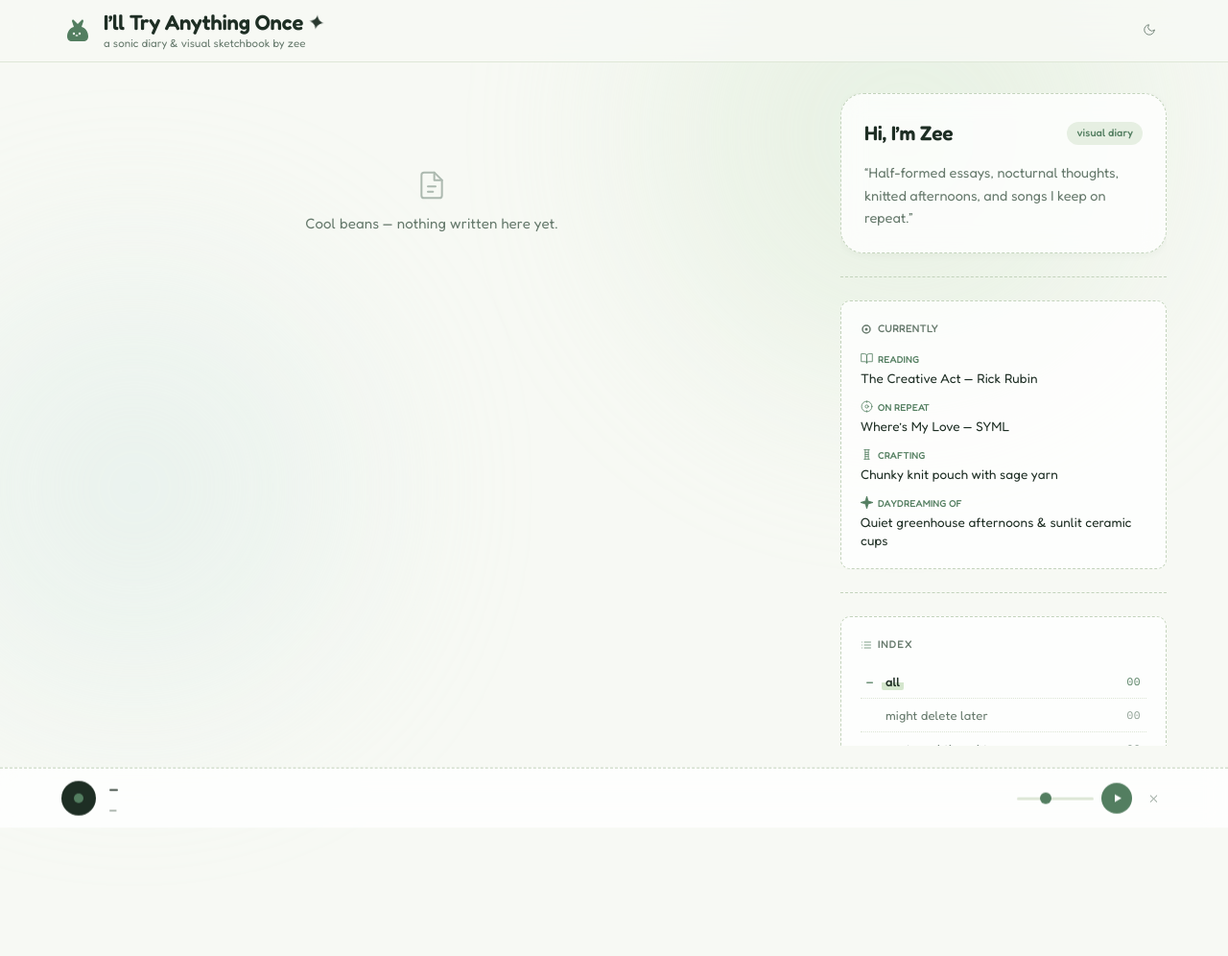
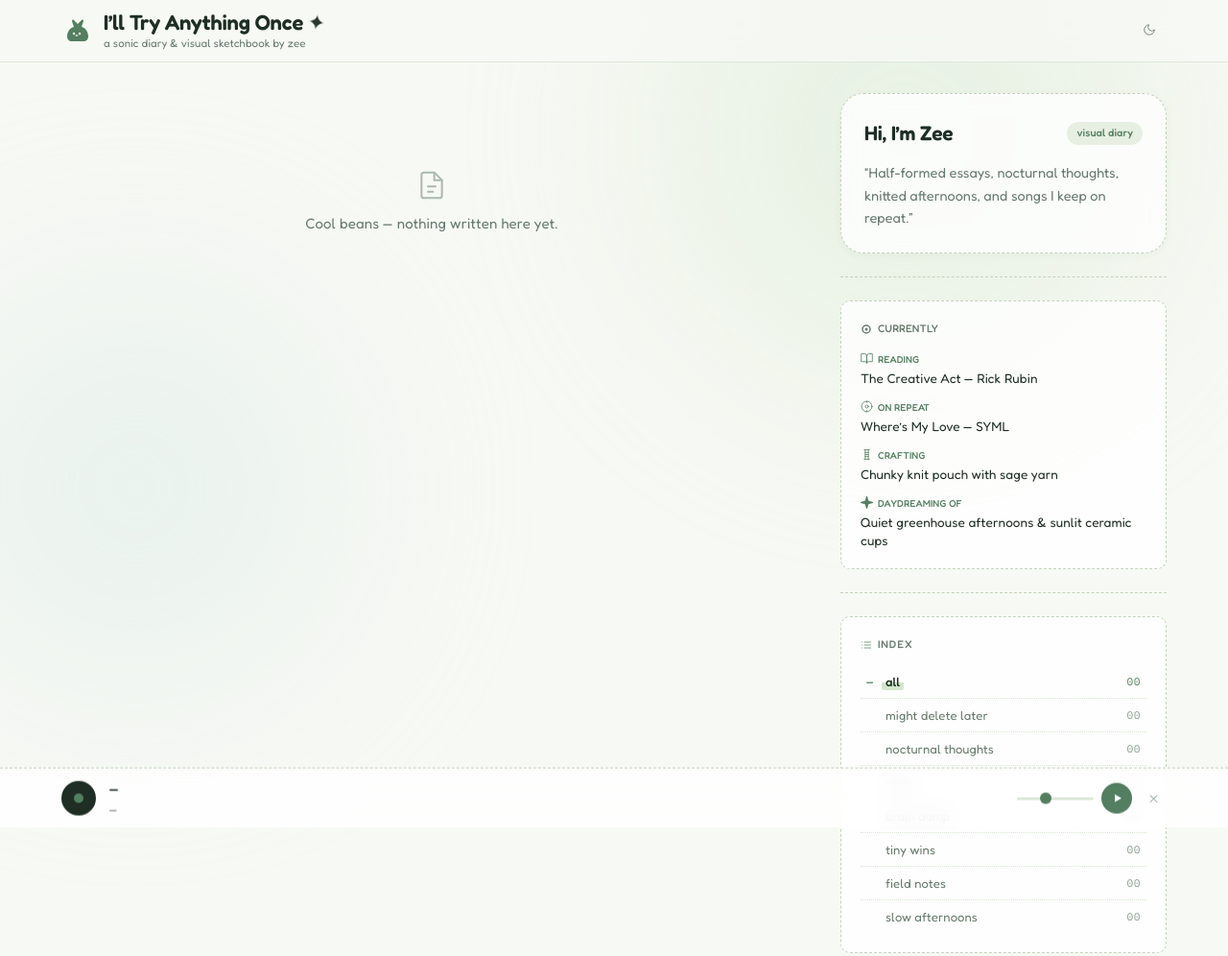
Before and after one commit to zanazy/ill-try-anything-once, a plain HTML site: page index.html in a window 1280 px wide. Shown: the whole page at 96% size. Before the commit the page ends 897 px from the top, so only its background shows below. Drawn offline with nearby package versions, Linux system fonts and the light colour scheme; no server answers.

Commit message:
Make left feed and right sidebar scroll together in unified document flow

```diff
--- a/style.css
+++ b/style.css
@@ -537,6 +537,7 @@ button, input, select, textarea {
   margin: 0 auto;
   padding: 32px 24px 120px;
   display: flex;
+  align-items: flex-start;
   gap: 40px;
 }
 
@@ -549,15 +550,7 @@ button, input, select, textarea {
   width: var(--sidebar-width);
   max-width: 340px;
   flex-shrink: 0;
-  position: sticky;
-  top: 100px;
-  align-self: flex-start;
-  max-height: calc(100vh - 120px);
-  overflow-y: auto;
-  scrollbar-width: none;
-}
-
-.sidebar-column::-webkit-scrollbar { display: none; }
+}
 
 /* ── Stitch Divider ── */
 .stitch-divider {
@@ -1867,8 +1860,6 @@ button, input, select, textarea {
   .sidebar-column {
     width: 100%;
     max-width: 100%;
-    position: static;
-    max-height: none;
     order: 2;
   }
 
```
